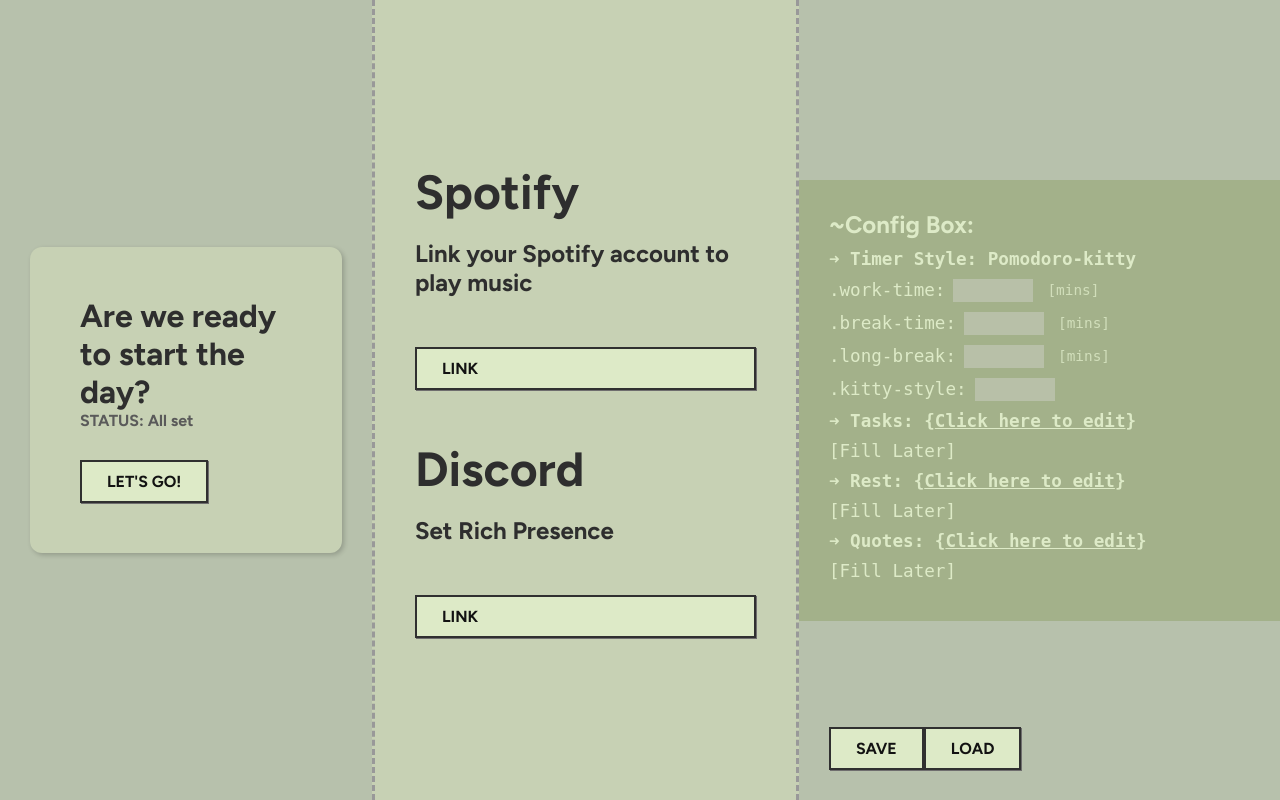
After one commit to 0bx0/how_we_devving, a Flask app: page /config_page in a window 1280 px wide. The commit adds this page. Run offline with Flask 3, Linux system fonts and the light colour scheme.

Commit message:
Added most of the frontend, still needs some ui tweaking

```diff
--- a/app.py
+++ b/app.py
@@ -6,5 +6,14 @@ app = Flask(__name__)
 def index():
     return render_template("index.html")
 
+@app.route('/config_page')
+def config_page():
+    return render_template("config.html")
+
+# create a new route for the timer page saved as timer_page.html
+@app.route('/timer_page')
+def timer_page():
+    return render_template("timer_page.html")
+
 if __name__ == '__main__':
     app.run(debug=True)
--- a/static/styles.css
+++ b/static/styles.css
@@ -1,16 +1,320 @@
-/***
-Background: #e5e5dc
-Primary: #355e3b
-Accent: #a3b18a
+@import url('https://fonts.googleapis.com/css2?family=Figtree:ital,wght@0,300..900;1,300..900&display=swap');
 
-Text: #2e2e2e
-Highlight: #588157
-***/
-@import url('https://fonts.googleapis.com/css2?family=Figtree:ital,wght@0,300..900;1,300..900&family=Montserrat:ital,wght@0,100..900;1,100..900&family=Poppins:ital,wght@0,100;0,200;0,300;0,400;0,500;0,600;0,700;0,800;0,900;1,100;1,200;1,300;1,400;1,500;1,600;1,700;1,800;1,900&family=Share+Tech+Mono&display=swap');
-* _{}
+* {
+    margin: 0;
+    padding: 0;
+    box-sizing: border-box;
+    font-family: 'Figtree', sans-serif;
+}
 
 body {
     background-color: #e5e5dc;
     color: #2e2e2e;
-    font-family: "Figtree", sans-serif;
+    overflow-x: hidden;
 }
+
+.welcome-wrapper {
+    display: flex;
+    flex-direction: column;
+    align-items: center;
+    justify-content: center;
+    height: 100vh;
+    text-align: center;
+    gap: 1.2rem;
+}
+
+.welcome-wrapper .Welcome {
+    font-size: 2.8rem;
+    font-weight: 800;
+}
+
+.welcome-wrapper .sub {
+    font-size: 1.1rem;
+    font-weight: 400;
+    color: #6f6f6f;
+    font-style: italic;
+}
+
+.welcome-wrapper .cat {
+    width: 200px;
+    image-rendering: pixelated;
+    image-rendering: crisp-edges;
+    margin-left: 3em;
+    margin-bottom: -1.3em;
+}
+
+.button {
+    background-color: #a3b18a;
+    color: #fff;
+    border: 2px solid #303030;
+    padding: 10px 25px;
+    font-weight: bold;
+    font-size: 1rem;
+    cursor: pointer;
+    transition: all 0.2s ease;
+    text-decoration: none;
+    box-shadow: 1px 1px 0 #6f6e6e;
+    display: inline-block;
+}
+
+.button:hover {
+    color: #f1f1f1;
+    background-color: #757c69;
+    box-shadow: 3px 3px 0 #222;
+}
+
+.leaves {
+    position: fixed;
+    bottom: 0;
+    left: 0;
+    height: 100px;
+    width: 100%;
+    background-image: url("/static/ground.png");
+    background-repeat: repeat-x;
+    background-size: 200px 250px;
+    background-position: bottom;
+    image-rendering: pixelated;
+    z-index: 10;
+}
+
+
+
+/*======================Config page========================*/
+
+.container {
+    display: flex;
+    flex-direction: row;
+    justify-content: space-around;
+    align-items: stretch;
+    height: 100vh;
+    width: 100%;
+}
+
+.summon-timer-box {
+    padding: 30px;
+    display: flex;
+    align-items: center;
+    justify-content: center;
+    height: 100vh;
+}
+
+.box {
+    background-color: #C7D1B4;
+    padding: 50px;
+    border-radius: 12px;
+    box-shadow: 2px 2px 5px rgba(0,0,0,0.2);
+    max-width: 400px;
+    width: 100%;
+}
+
+.box h2 {
+    font-size: 1rem;
+    color: #5a5a5a;
+    margin-bottom: 30px;
+}
+
+.link-applications-box {
+    background-color: #C7D1B4;
+    height: 100%;
+    padding: 30px 40px;
+    display: flex;
+    flex-direction: column;
+    justify-content: center;
+    gap: 50px;
+    border-left: 3px dashed #999;
+    border-right: 3px dashed #999;
+}
+
+.link-applications-box h1 {
+    font-size: 3rem;
+}
+
+.link-applications-box h2 {
+    margin-top: -2rem;
+}
+
+.config-box {
+    width: 600px;
+    padding: 30px;
+    background-color: #A3B18A;
+    color: #DDEAC7;
+    overflow-y: auto;
+}
+
+.Config-heading {
+    font-size: 1.5rem;
+    margin-bottom: 10px;
+}
+
+.code-style-block {
+    font-family: 'Fira Mono', monospace;
+    margin-top: 10px;
+}
+
+.config-title {
+    font-weight: bold;
+    margin-bottom: 10px;
+    color: #DDEAC7;
+}
+
+.code-style-block * {
+    font-family: 'Fira Mono', monospace;
+    font-size: 1.1rem;
+}
+
+.config-line {
+    display: flex;
+    align-items: center;
+    margin-bottom: 10px;
+    gap: 8px;
+}
+
+.config-line input[type="number"],
+.config-line input[type="text"] {
+    padding: 2px 5px;
+    font-family: 'Fira Mono', monospace;
+    background-color: #B8C0A8;
+    color: #DDEAC7;
+    border: none;
+    font-size: 1rem;
+    width: 80px;
+    outline: none;
+    transition: border-color 0.2s ease;
+}
+
+input[type="number"]::-webkit-inner-spin-button,
+input[type="number"]::-webkit-outer-spin-button {
+    -webkit-appearance: none;
+    margin: 0;
+}
+
+input[type="number"] {
+    -moz-appearance: textfield;
+}
+
+.config-line input:focus {
+    border-color: #588157;
+}
+
+.unit-label {
+    font-size: 0.9rem;
+    color: #DDEAC7;
+    margin-left: 6px;
+    opacity: 0.8;
+}
+
+.config-title a{
+    color: #DDEAC7;
+    font-weight: bold;
+}
+
+.confirm-zone {
+    position: absolute;
+    bottom: 30px;
+    display: flex;
+    width: 15%;
+    justify-content: space-around;
+    align-items: center;
+}
+
+.button {
+    background-color: #DDEAC7;
+    color: #121212;
+}
+
+/*Timer ui*/
+.container {
+    display: flex;
+    align-items: center;
+    justify-content: space-around;
+    height: 100vh;
+}
+
+.cat-card {
+    color: #986B42;
+    background-color: #FFB36C66;
+    width: 37rem;
+    border-radius: 20px;
+    padding: 3rem;
+
+    display: flex;
+    flex-direction: column;
+    align-items: center;
+    justify-content: space-evenly;
+}
+
+.motivational-quotes {
+    text-align: center;
+    width: fit-content;
+    font-size: 1.3rem;
+    margin-bottom: 3rem;
+}
+.to-do-card {
+    width: 100%;
+    background-color: #F2E3D2;
+    color: #61482A;
+    padding: 2rem;
+    display: flex;
+    flex-direction: column;
+    align-items: center;
+}
+
+
+.task-name {
+    font-size: 1.8rem;
+    font-weight: 600;
+    color: #61482A;
+}
+
+.task-navigation {
+    margin-bottom: 2rem;
+    width: 100%;
+}
+
+.task-navigation .icon {
+    display: flex;
+    align-items: center;
+    justify-content: center;
+    width: 20%;
+}
+.task-navigation, .other-icons{
+    display: flex;
+    align-items: center;
+    justify-content: space-between;
+}
+
+.other-icons {
+    width: 35%;
+}
+
+.material-symbols-rounded {
+    font-family: 'Material Symbols Rounded', sans-serif;
+    font-size: 2rem;
+    cursor: pointer;
+    color: #61482A;
+    transition: color 0.3s ease;
+}
+
+.settings-icon {
+    position: absolute;
+    top: 10px;
+    right: 10px;
+    font-size: 24px;
+    cursor: pointer;
+}
+
+
+.date-time {
+    color: #61482A;
+    position: absolute;
+    bottom: 10px;
+    right: 10px;
+    font-size: 1rem;
+    font-weight: 700;
+    cursor: pointer;
+}
+
+
+#pause-icon{
+    font-size: 2.3rem;
+}
--- /dev/null
+++ b/templates/config.html
@@ -0,0 +1,81 @@
+<!DOCTYPE html>
+<html>
+<head>
+    <meta charset="utf-8">
+    <meta http-equiv="X-UA-Compatible" content="IE=edge">
+    <title>config page :3</title>
+    <meta name="viewport" content="width=device-width, initial-scale=1">
+    <link rel="stylesheet" href="{{ url_for('static', filename='styles.css') }}">
+</head>
+<body style="background-color: #b7c1ac;">
+    <div class="container">
+        <div class="summon-timer-box">
+            <div class="box">
+                <h1>Are we ready to start the day?</h1>
+                <h2>STATUS: All set</h2>
+                <a class="button" href="/timer_page">LET'S GO!</a>
+            </div>
+        </div>
+
+
+        <div class="link-applications-box">
+            <h1>Spotify</h1>
+            <h2>Link your Spotify account to play music</h2>
+            <a class="button" href="/spotify">LINK</a>
+
+            <h1>Discord</h1>
+            <h2>Set Rich Presence</h2>
+            <a class="button" href="/discord">LINK</a>
+        </div>
+
+        <div class="config-box">
+            <h1 class="Config-heading">~Config Box:</h1>
+            <div class="code-style-block">
+                <div class="config-title">➜ Timer Style: Pomodoro-kitty</div>
+
+                <div class="config-line">
+                    <span class="config-label">.work-time:</span>
+                    <input type="number" id="work_time" />
+                    <span class="unit-label">[mins]</span>
+                </div>
+
+                <div class="config-line">
+                    <span class="config-label">.break-time:</span>
+                    <input type="number" id="break_time" />
+                    <span class="unit-label">[mins]</span>
+                </div>
+
+                <div class="config-line">
+                    <span class="config-label">.long-break:</span>
+                    <input type="number" id="long_break_time" />
+                    <span class="unit-label">[mins]</span>
+                </div>
+
+                <div class="config-line">
+                    <span class="config-label">.kitty-style:</span>
+                    <input type="text" id="kitty_style" />
+                </div>
+
+                <div class="config-title">➜ Tasks: {<a href="#">Click here to edit</a>}</div>
+                  <div class="config-line">
+                    <span class="config-label">[Fill Later]</span>
+                </div>
+
+                <div class="config-title">➜ Rest: {<a href="#">Click here to edit</a>}</div>
+                  <div class="config-line">
+                    <span class="config-label">[Fill Later]</span>
+                </div>
+
+                <div class="config-title">➜ Quotes: {<a href="#">Click here to edit</a>}</div>
+                  <div class="config-line">
+                    <span class="config-label">[Fill Later]</span>
+                </div>
+            </div>
+            <div class="confirm-zone">
+                <a class="button" id="save-config">SAVE</a>
+                <a class="button" id="save-config">LOAD</a>
+            </div>
+        </div>
+    </div>
+</body>
+</html>
```
Also changed, not shown: templates/index.html (+14 -9 lines), templates/timer_page.html (added, +62 -0 lines), user_config.json (added, +35 -0 lines), README.md, static/app.js (added), static/cat.png (added), static/ground.png (added), static/speech_bubble.png (added), 1 other file.
